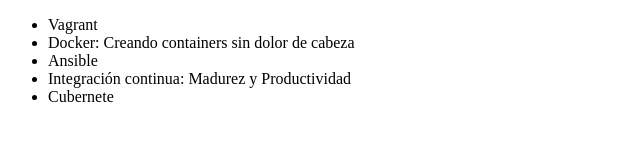
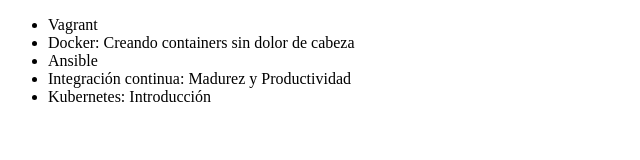
Before and after one commit to EnriqueValverd/Alura-git, a plain HTML site: page index.html in a window 1280 px wide. Shown: the whole page, without its empty margins (0-640 px from the left). Drawn offline with Linux system fonts and the light colour scheme.

Commit message:
cambiando nombre Kubernetes

```diff
--- a/index.html
+++ b/index.html
@@ -10,7 +10,7 @@
          <li> Docker: Creando containers sin dolor de cabeza </li>
          <li> Ansible </li>
          <li> Integración continua: Madurez y Productividad </li>
-         <li> Cubernete</li>
+         <li> Kubernetes: Introducción</li>
      </ul>
 </body>
 </html>
```
